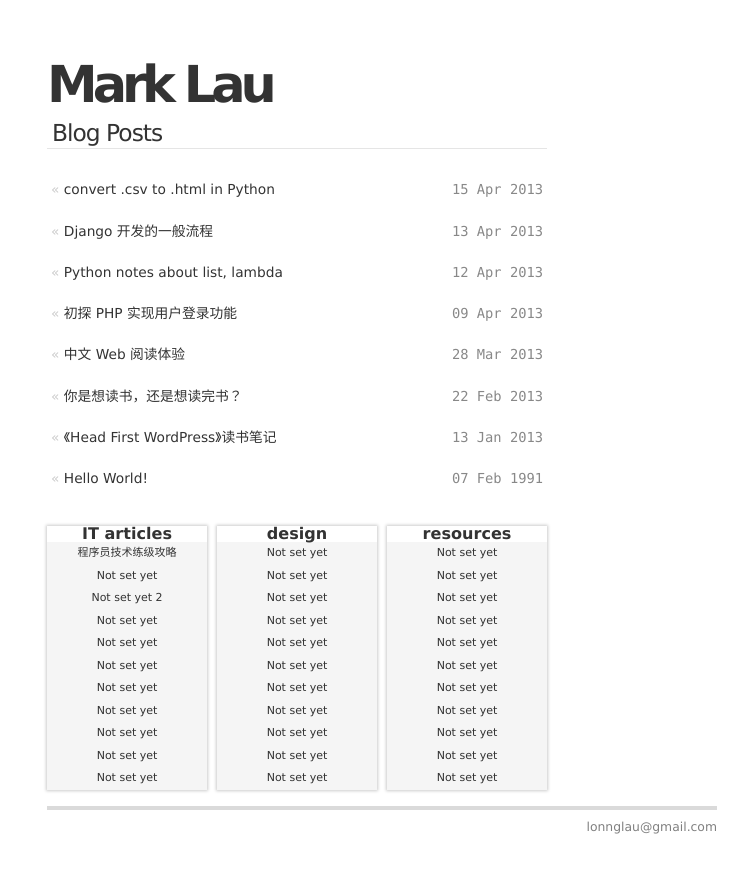
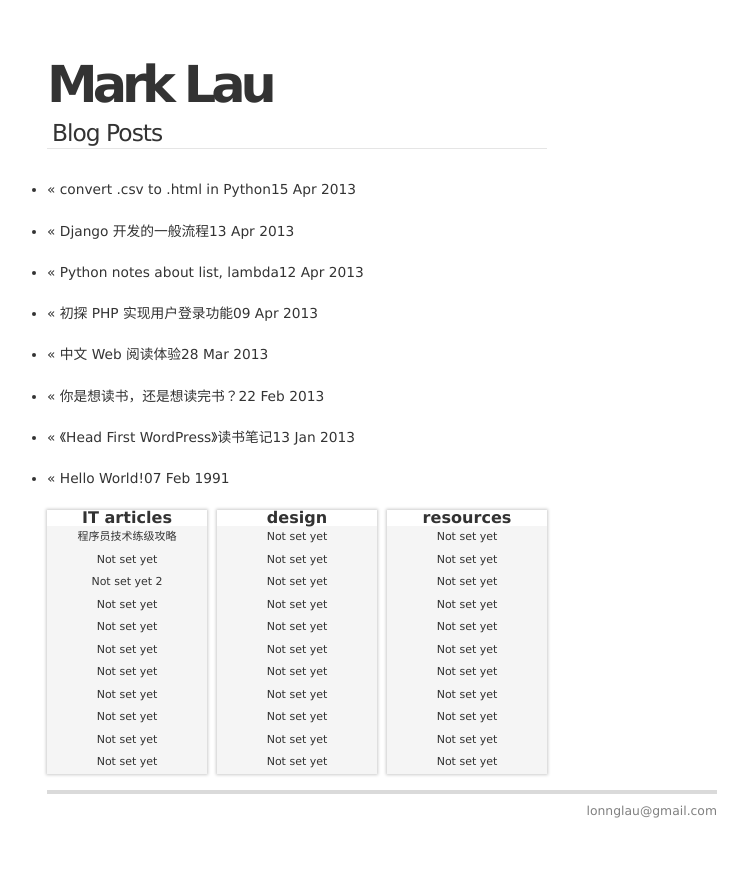
Before and after one commit to yuel/lonn.github.com, a Jekyll site: the page built from index.html, in a window 1280 px wide. Shown: the top 873 px of the page, without its empty margins (258-1006 px from the left). Built offline with Jekyll 4.4.1, drawn with Linux system fonts in a browser that asks for light colours.

Commit message:
Update screen.css

```diff
--- a/css/screen.css
+++ b/css/screen.css
@@ -33,29 +33,12 @@ h2 {
 	padding: 0px 2px 4px 5px;
 }
 
-ul,ol,dl {
-	font-size:1em;
-	margin:2px 0 16px 0px;
-}
 
-ul ul,ol ol {
-	margin:4px 0 4px 10px;
-}
 
-.posts {
-	padding:0;
-}
 
-li {
-	padding:0 4px; color:#ccc; list-style: none;
-}
 
-ul.posts li span {
-	float:right; font-family:monofur, monaco, courier; color:#888;
-}
-ul.posts li a {
-	font-weight:200;
-}
+
+
 
 /* Home */
 /*
@@ -69,19 +52,7 @@ ul.posts li {
 }
 */
 
-ul.posts li a, ul.posts li a:hover {
-	text-decoration: none;
-}
 
-ul.posts li a:hover {
-	background: #f9fc7e;
-}
-
-ul.posts li span {
-	float: right;
-	font-family: monofur, monaco, courier;
-	color: #888;
-}
 
 #wrap {
 	/*color: #f4f4f4;*/
```
